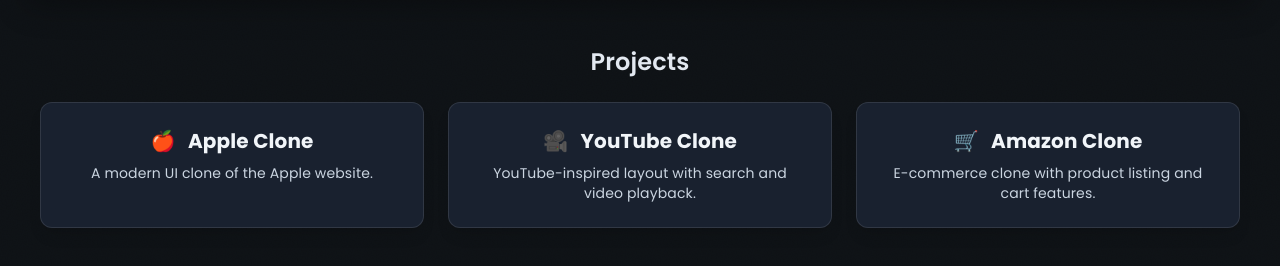
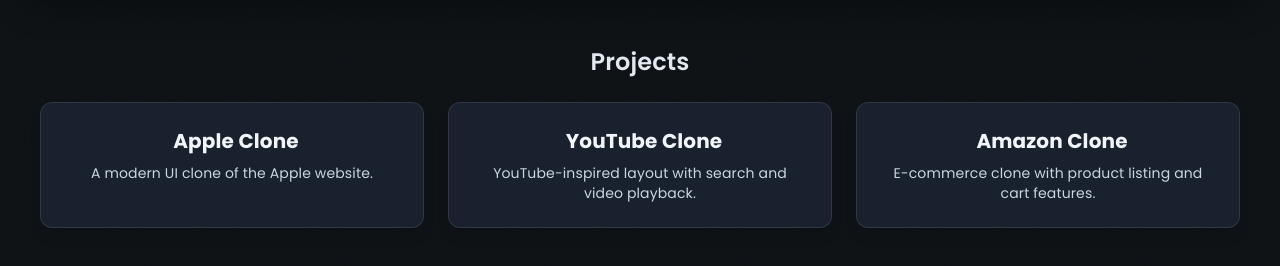
Before and after one commit to AtulSahu778/Atul-links-tree, a plain HTML site: page index.html in a window 1280 px wide. Shown: the part 952-1218 px from the top of the page. Drawn offline with nearby package versions, Linux system fonts and the light colour scheme.

Commit message:
removed emojis

```diff
--- a/index.html
+++ b/index.html
@@ -109,17 +109,17 @@
             <div class="grid grid-cols-1 md:grid-cols-3 gap-6">
                 <a href="https://applebyatul.vercel.app/" target="_blank" rel="noopener noreferrer"
                    class="block p-6 bg-slate-800/70 backdrop-blur-md rounded-xl shadow-lg border border-white/10 transition duration-300 ease-in-out transform hover:-translate-y-1 hover:bg-slate-700/80 active:scale-95">
-                    <h3 class="text-xl font-bold text-slate-100 mb-2"><span class="mr-2" role="img" aria-label="Apple emoji">🍎</span> Apple Clone</h3>
+                    <h3 class="text-xl font-bold text-slate-100 mb-2"><span class="mr-2" role="img" aria-label="Apple emoji"></span> Apple Clone</h3>
                     <p class="text-slate-300 text-sm">A modern UI clone of the Apple website.</p>
                 </a>
                 <a href="https://youtube-clone-atul.vercel.app/" target="_blank" rel="noopener noreferrer"
                    class="block p-6 bg-slate-800/70 backdrop-blur-md rounded-xl shadow-lg border border-white/10 transition duration-300 ease-in-out transform hover:-translate-y-1 hover:bg-slate-700/80 active:scale-95">
-                    <h3 class="text-xl font-bold text-slate-100 mb-2"><span class="mr-2" role="img" aria-label="Movie camera emoji">🎥</span> YouTube Clone</h3>
+                    <h3 class="text-xl font-bold text-slate-100 mb-2"><span class="mr-2" role="img" aria-label="Movie camera emoji"></span> YouTube Clone</h3>
                     <p class="text-slate-300 text-sm">YouTube-inspired layout with search and video playback.</p>
                 </a>
                 <a href="https://amazon-clone-atul-mu.vercel.app/" target="_blank" rel="noopener noreferrer"
                    class="block p-6 bg-slate-800/70 backdrop-blur-md rounded-xl shadow-lg border border-white/10 transition duration-300 ease-in-out transform hover:-translate-y-1 hover:bg-slate-700/80 active:scale-95">
-                    <h3 class="text-xl font-bold text-slate-100 mb-2"><span class="mr-2" role="img" aria-label="Shopping cart emoji">🛒</span> Amazon Clone</h3>
+                    <h3 class="text-xl font-bold text-slate-100 mb-2"><span class="mr-2" role="img" aria-label="Shopping cart emoji"></span> Amazon Clone</h3>
                     <p class="text-slate-300 text-sm">E-commerce clone with product listing and cart features.</p>
                 </a>
             </div>
```
